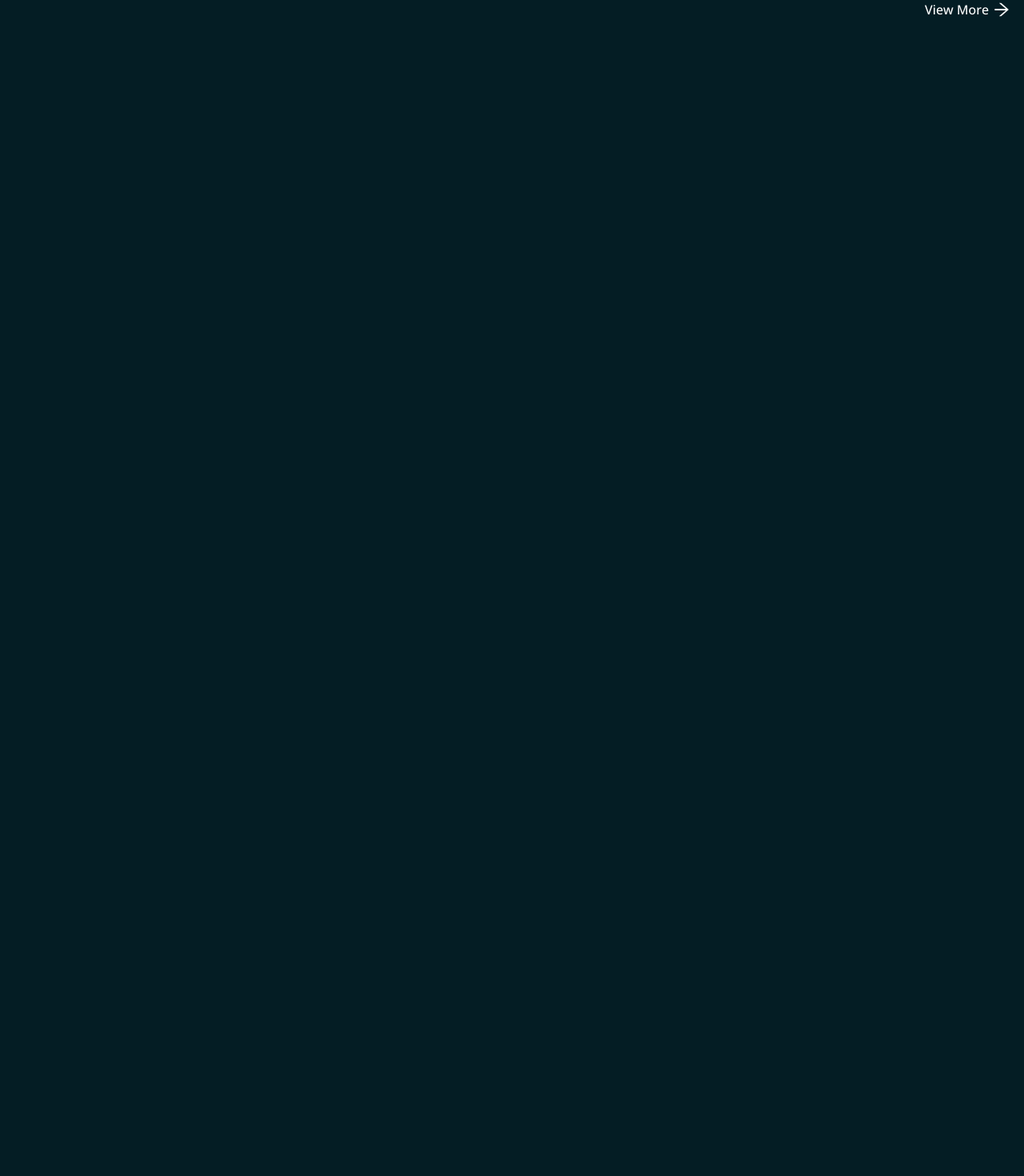
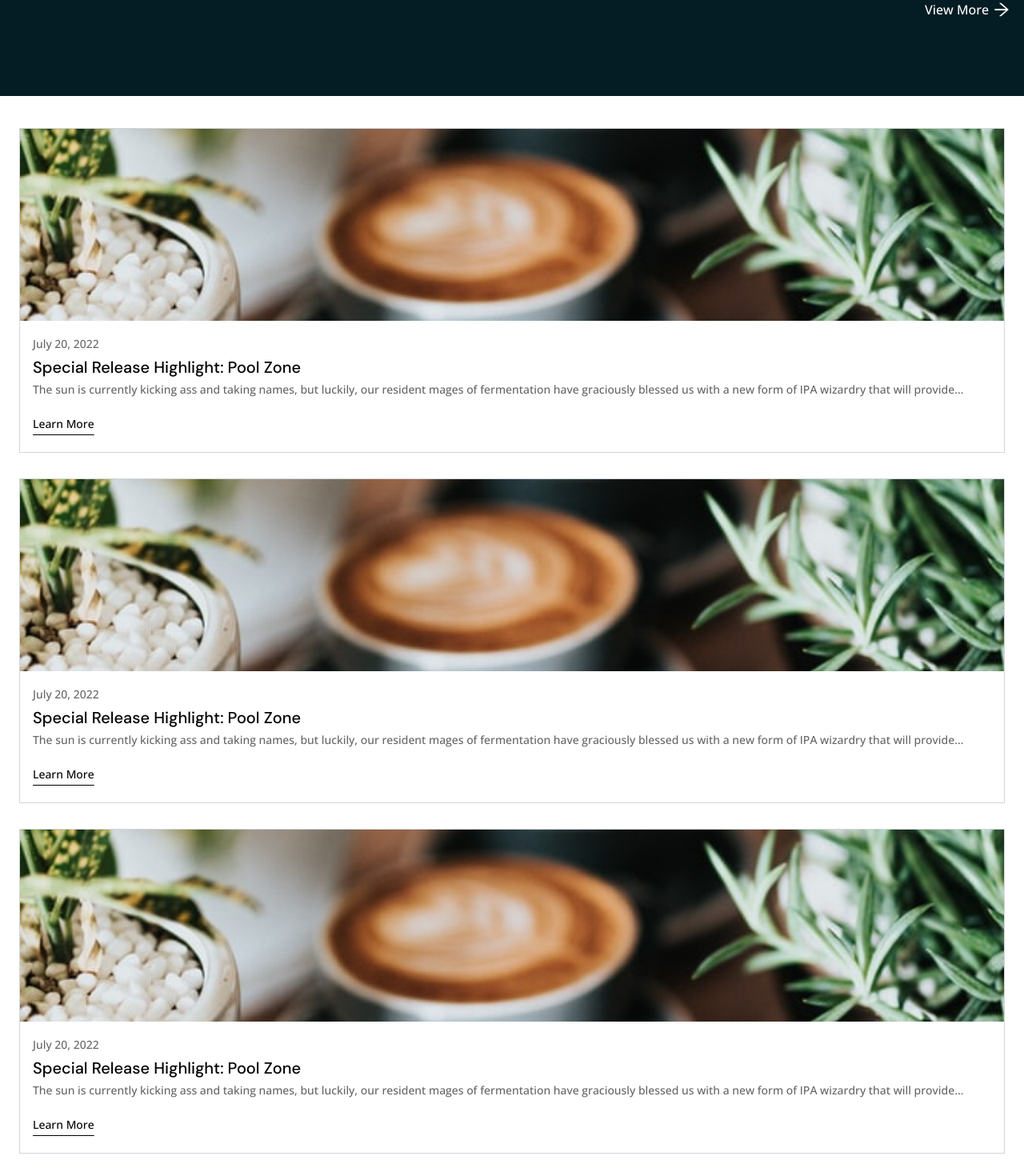
Before and after one commit to antonio-lopez/nextjs-drinks-ecommerce, a Next.js app: page / in a window 1280 px wide. Shown: the part 5220-6690 px from the top of the page at 80% size. Before the commit the page ends 5244 px from the top, so only its background shows below. Built offline with nearby package versions, Linux system fonts and the light colour scheme.

Commit message:
Added mobile blog section

```diff
--- /dev/null
+++ b/components/Blog.jsx
@@ -0,0 +1,73 @@
+const Blog = () => {
+  return (
+    <section className="bg-white">
+      {/* grid container */}
+      <div className="mx-auto mt-24 max-w-7xl">
+        <div className="grid grid-cols-1 gap-y-8 px-6 py-10">
+          {/* sample 1 */}
+          <div className="border border-gray-300">
+            <img
+              className="h-60 w-full object-cover"
+              src="images/coffee/nathan-dumlao-zUNs99PGDg0-unsplash.jpg"
+              alt="coffee product"
+            />
+            <div className="mt-4 mb-6 space-y-1 px-4">
+              <span className="text-sm opacity-60">July 20, 2022</span>
+              <h1 className="text-xl">Special Release Highlight: Pool Zone</h1>
+              <p className="pb-5 text-sm opacity-60">
+                The sun is currently kicking ass and taking names, but luckily,
+                our resident mages of fermentation have graciously blessed us
+                with a new form of IPA wizardry that will provide...
+              </p>
+              <span className="text-sm underline decoration-1 underline-offset-8">
+                Learn More
+              </span>
+            </div>
+          </div>
+          {/* sample 1 */}
+          <div className="border border-gray-300">
+            <img
+              className="h-60 w-full object-cover"
+              src="images/coffee/nathan-dumlao-zUNs99PGDg0-unsplash.jpg"
+              alt="coffee product"
+            />
+            <div className="mt-4 mb-6 space-y-1 px-4">
+              <span className="text-sm opacity-60">July 20, 2022</span>
+              <h1 className="text-xl">Special Release Highlight: Pool Zone</h1>
+              <p className="pb-5 text-sm opacity-60">
+                The sun is currently kicking ass and taking names, but luckily,
+                our resident mages of fermentation have graciously blessed us
+                with a new form of IPA wizardry that will provide...
+              </p>
+              <span className="text-sm underline decoration-1 underline-offset-8">
+                Learn More
+              </span>
+            </div>
+          </div>
+          {/* sample 1 */}
+          <div className="border border-gray-300">
+            <img
+              className="h-60 w-full object-cover"
+              src="images/coffee/nathan-dumlao-zUNs99PGDg0-unsplash.jpg"
+              alt="coffee product"
+            />
+            <div className="mt-4 mb-6 space-y-1 px-4">
+              <span className="text-sm opacity-60">July 20, 2022</span>
+              <h1 className="text-xl">Special Release Highlight: Pool Zone</h1>
+              <p className="pb-5 text-sm opacity-60">
+                The sun is currently kicking ass and taking names, but luckily,
+                our resident mages of fermentation have graciously blessed us
+                with a new form of IPA wizardry that will provide...
+              </p>
+              <span className="text-sm underline decoration-1 underline-offset-8">
+                Learn More
+              </span>
+            </div>
+          </div>
+        </div>
+      </div>
+    </section>
+  );
+};
+
+export default Blog;
--- a/components/index.js
+++ b/components/index.js
@@ -3,3 +3,4 @@ export { default as Footer } from './Footer';
 export { default as Hero } from './Hero';
 export { default as BeerProduct } from './BeerProduct';
 export { default as CoffeeProduct } from './CoffeeProduct';
+export { default as Blog } from './Blog';
--- a/pages/index.jsx
+++ b/pages/index.jsx
@@ -1,4 +1,4 @@
-import { Navbar, Hero, BeerProduct, CoffeeProduct } from '../components';
+import { Navbar, Hero, BeerProduct, CoffeeProduct, Blog } from '../components';
 
 export default function Home() {
   return (
@@ -7,6 +7,7 @@ export default function Home() {
       <Hero />
       <BeerProduct />
       <CoffeeProduct />
+      <Blog />
     </>
   );
 }
```
Also changed, not shown: public/images/coffee/nathan-dumlao-zUNs99PGDg0-unsplash.jpg (added).
